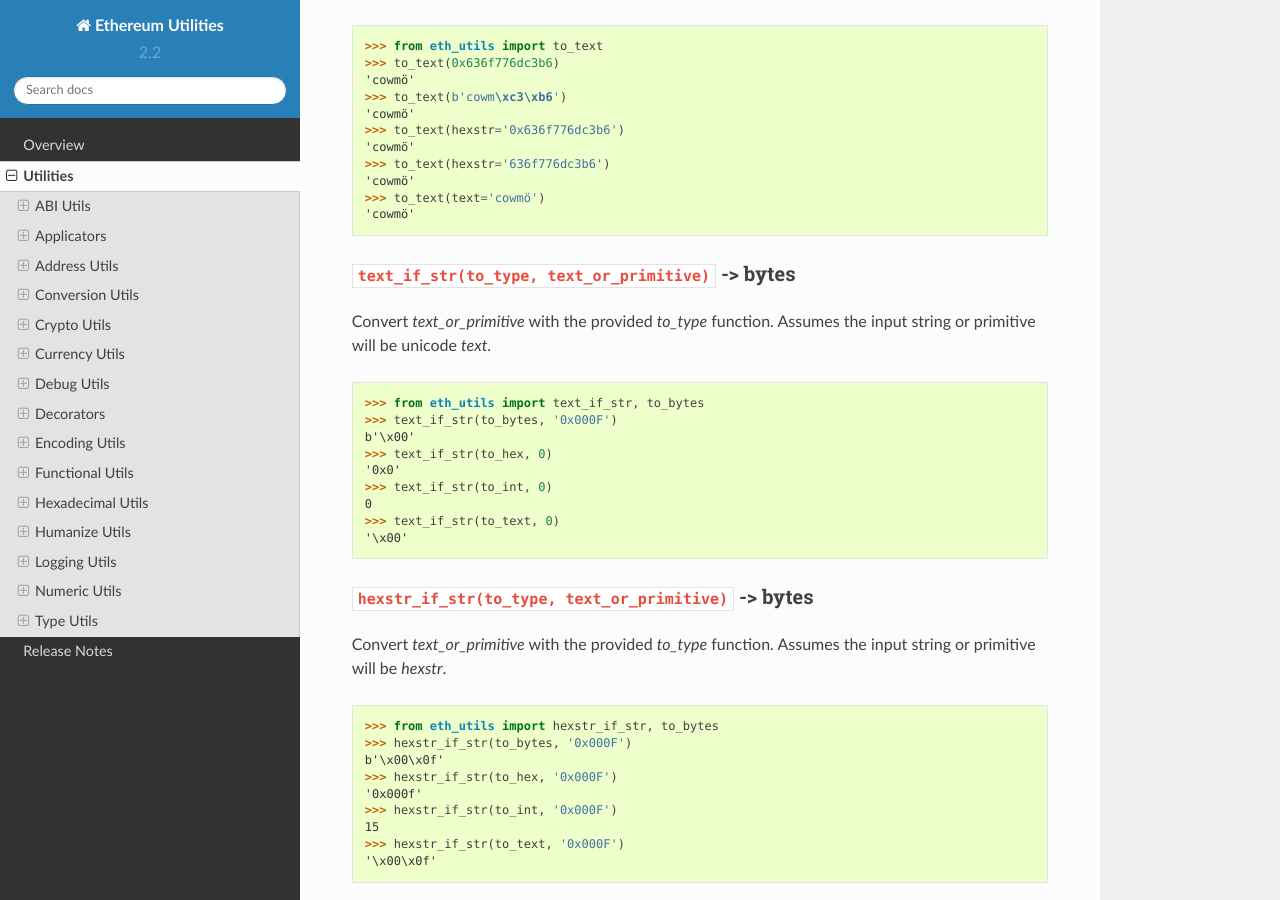
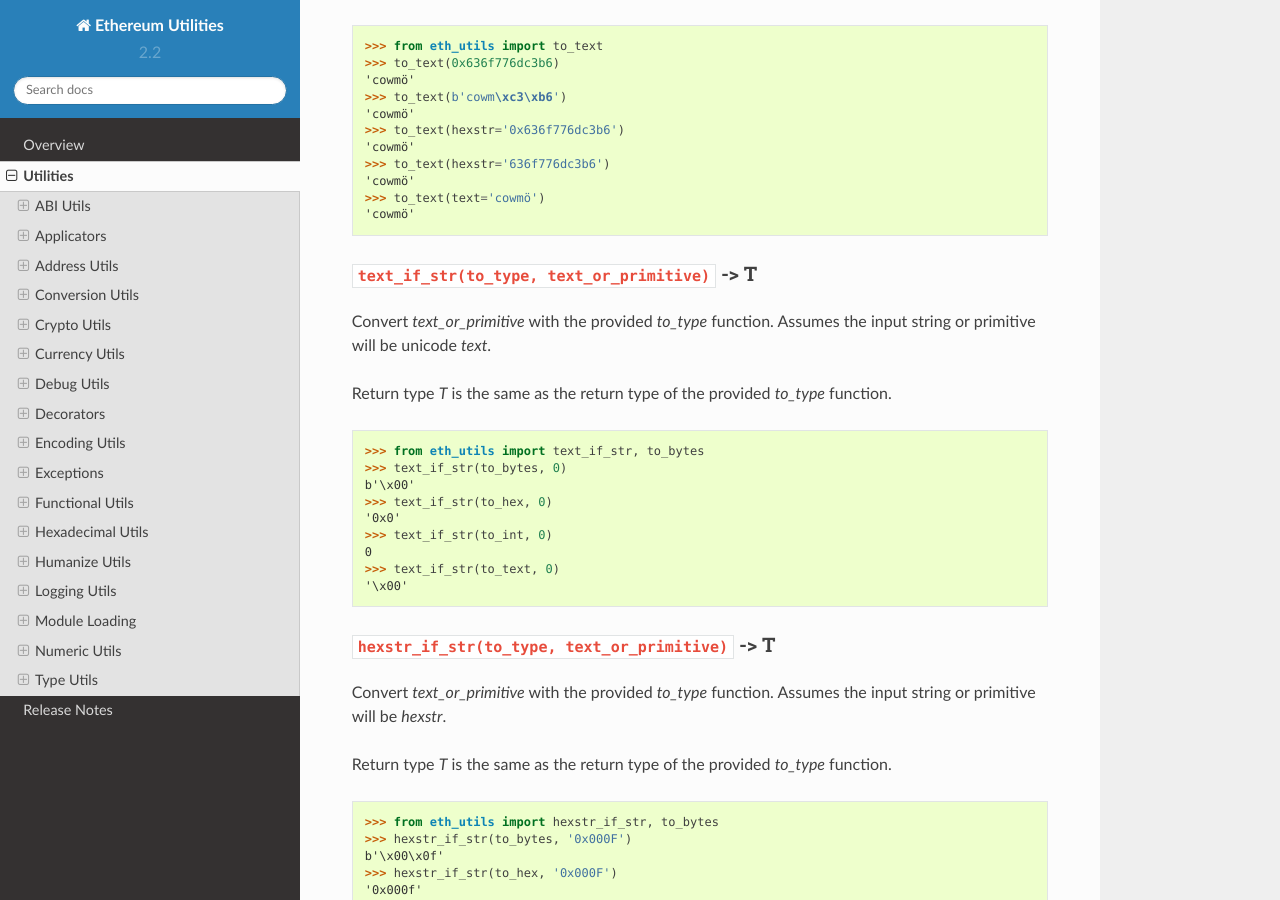
Before and after one commit to ethereum/eth-utils, a Sphinx documentation site: the page built from docs/utilities.rst, in a window 1280 px wide and 900 px high, scrolled down 12132 px. Built offline with Sphinx 7.4.7 and the Read the Docs theme 2.0.0, drawn with Linux system fonts in a browser that asks for light colours.

Commit message:
Fixes for documentation styling

```diff
--- a/docs/utilities.rst
+++ b/docs/utilities.rst
@@ -701,15 +701,17 @@ decoded as UTF-8.
    >>> to_text(text='cowmö')
    'cowmö'
 
-``text_if_str(to_type, text_or_primitive)`` -> bytes
+``text_if_str(to_type, text_or_primitive)`` -> T
 ^^^^^^^^^^^^^^^^^^^^^^^^^^^^^^^^^^^^^^^^^^^^^^^^^^^^^^^^^^^^^^^^^
 
 Convert `text_or_primitive` with the provided `to_type` function. Assumes the input string or primitive will be unicode `text`.
 
+Return type `T` is the same as the return type of the provided `to_type` function.
+
 .. doctest::
 
    >>> from eth_utils import text_if_str, to_bytes
-   >>> text_if_str(to_bytes, '0x000F')
+   >>> text_if_str(to_bytes, 0)
    b'\x00'
    >>> text_if_str(to_hex, 0)
    '0x0'
@@ -718,10 +720,12 @@ Convert `text_or_primitive` with the provided `to_type` function. Assumes the in
    >>> text_if_str(to_text, 0)
    '\x00'
 
-``hexstr_if_str(to_type, text_or_primitive)`` -> bytes
+``hexstr_if_str(to_type, text_or_primitive)`` -> T
 ^^^^^^^^^^^^^^^^^^^^^^^^^^^^^^^^^^^^^^^^^^^^^^^^^^^^^^^^^^^^^^^^^
 
 Convert `text_or_primitive` with the provided `to_type` function. Assumes the input string or primitive will be `hexstr`.
+
+Return type `T` is the same as the return type of the provided `to_type` function.
 
 .. doctest::
 
@@ -1019,7 +1023,7 @@ Returns ``value`` converted to the big endian representation.
    b'\x01\x00'
 
 Exceptions
-^^^^^^^^^^
+~~~~~~~~~~
 
 ``ValidationError``
 ^^^^^^^^^^^^^^^^^^^
@@ -1599,7 +1603,7 @@ This metaclass uses the `ExtendedDebugLogger` class, derived from
 `HasLoggerMeta.replace_logger_class(ExtendedDebugLogger)`.
 
 Module Loading
-^^^^^^^^^^^^^^
+~~~~~~~~~~~~~~
 
 ``import_string(dotted_path)`` -> Any
 ^^^^^^^^^^^^^^^^^^^^^^^^^^^^^^^^^^^^^
```
